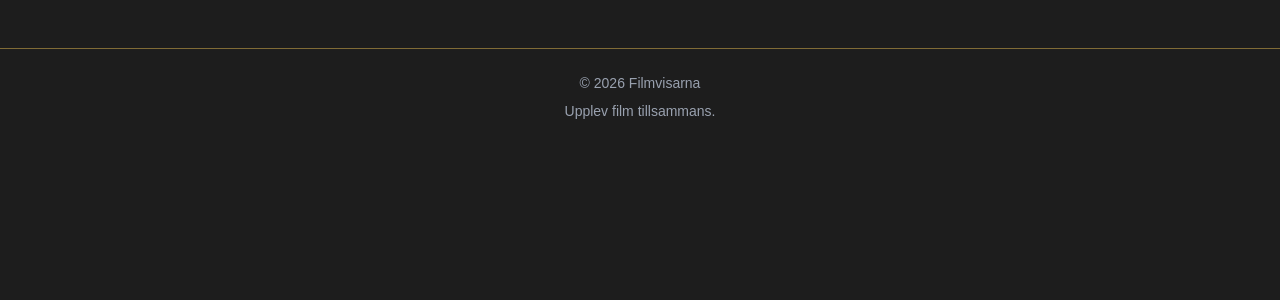
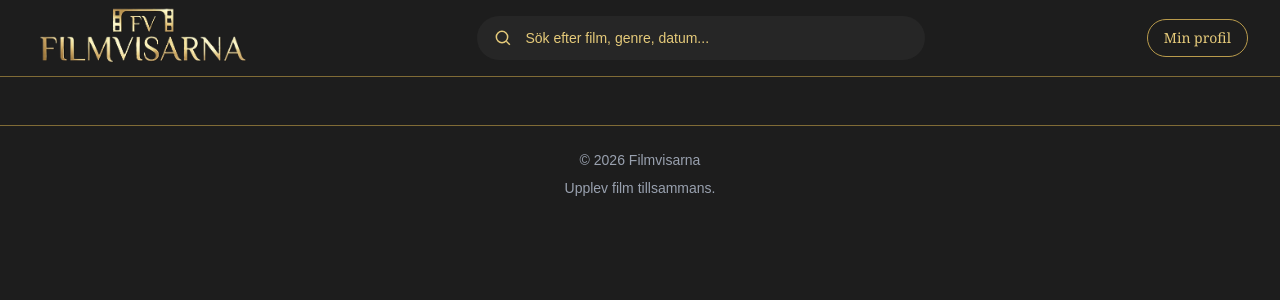
Before and after one commit to MattiasWaern/GruppC-Frontend-projekt, a React (Vite) app: page / in a window 1280 px wide. Shown: the top 300 px of the page. Built offline with nearby package versions, Linux system fonts and the light colour scheme.

Commit message:
Fixat header med sökbar och logotyp

```diff
--- a/src/components/Header.tsx
+++ b/src/components/Header.tsx
@@ -1,3 +1,65 @@
 export default function Header() {
-  return null
+  return (
+    <header className="border-b border-[#806b36] bg-[#1d1d1d]">
+      <div className="mx-auto flex min-h-[76px] max-w-7xl items-center justify-between gap-4 px-4 md:px-8">
+
+
+        <a href="#hem" className="shrink-0">
+          <img
+            src="/public/images/logo.png"
+            alt="Filmvisarna"
+            className="h-auto w-40 object-contain sm:w-48 md:w-56"
+          />
+        </a>
+
+        <form role="search"
+          onSubmit={(event) => {
+            event.preventDefault()
+            const formData = new FormData(event.currentTarget)
+            const search = String(formData.get('search') ?? '').trim()
+
+            if (search) {
+              window.location.hash = `filmer?search=${encodeURIComponent(search)}`
+            }
+          }}
+          className="hidden max-w-md flex-1 md:block"
+        >
+
+        <label htmlFor="desktop-search" className="sr-only">
+          Sök efter filmer, genre, datum...
+        </label>
+
+        <div className="flex items-center rounded-full borrder border-[#806b36] bg-[#262626] px-4 transition focus-within:border-[#e5ca7a]">
+          <svg
+            aria-hidden="true"
+            viewBox="0 0 24 24"
+            fill="none"
+            stroke="currentColor"
+            strokeWidth="1.8"
+            className="mr-3 h-5 w-5 shrink-0 text-[#e5ca7a]"
+          >
+            <circle cx="10.8" cy="10.8" r="6.8" />
+            <path d="m16 16 4.2 4.2"/>
+          </svg>
+
+          <input
+            id="desktop-search"
+            name="search"
+            type="search"
+            placeholder="Sök efter film, genre, datum..."
+            className="w-full bg-transparent py-3 text-sm text-white outline-none placeholder:text-[#e5ca7a]"
+          />
+          </div>
+        </form>
+
+        <a
+          href="#profil"
+          className="shrink-0 rounded-full border border-[#b99b4c] px-4 py-2 font-serif text-sm text-[#e5ca7a] transition-colors hover:bg-[#b99b4c] hover:text-black"
+        >
+          Min profil
+        </a>
+
+      </div>
+    </header>
+  )
 }
--- a/src/pages/HomePage.tsx
+++ b/src/pages/HomePage.tsx
@@ -0,0 +1,9 @@
+import Header from '../components/Header';
+import HeroSection from '../components/HeroSection';
+import MovieSection from '../components/MovieSection';
+import BookingBanner from '../components/BookingBanner';
+import MobileNavigation from '../components/MobileNavigation';
+
+export default function HomePage() {
+  return <HomePage />
+}
--- a/vite.config.ts
+++ b/vite.config.ts
@@ -5,7 +5,7 @@ import tailwindcss from '@tailwindcss/vite'
 export default defineConfig({
   plugins: [
     react(),
-    tailwindcss
+    tailwindcss(),
   ],
   server: {
     proxy: {
```
Also changed, not shown: public/images/Logo.png (added).
